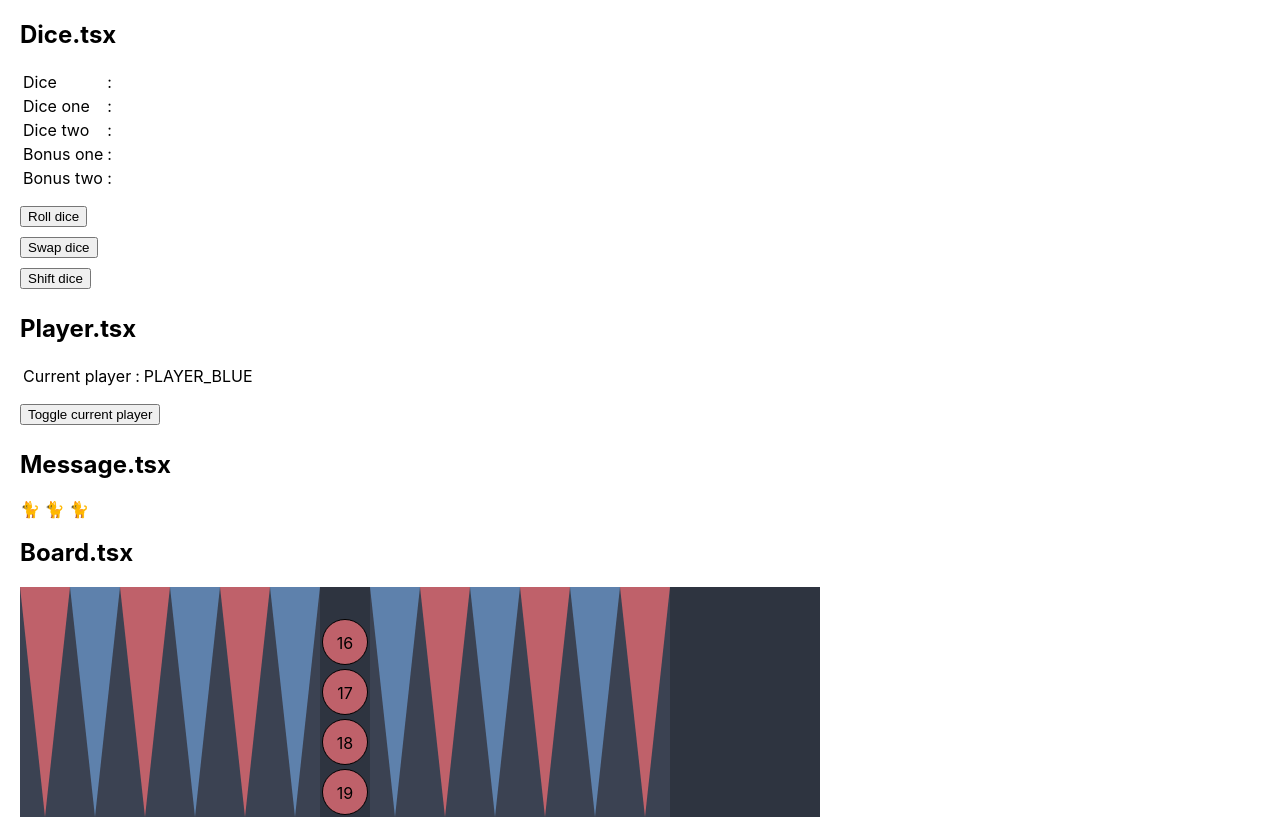
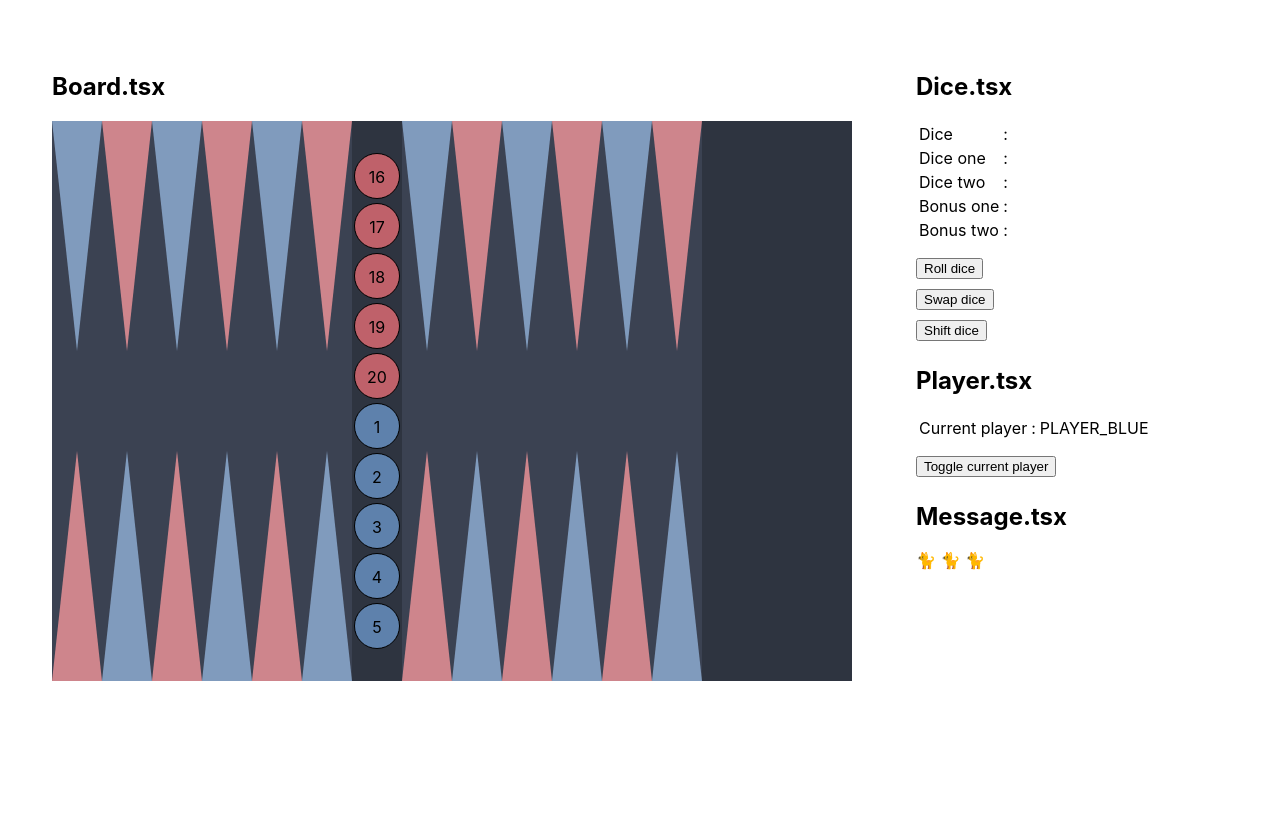
Before and after one commit to nielslange/react-backgammon, a React (Create React App) app: page / in a window 1280 px wide. Shown: the top 817 px of the page. Built offline with nearby package versions, Linux system fonts and the light colour scheme.

Commit message:
Refactor code

```diff
--- a/src/components/Checker.tsx
+++ b/src/components/Checker.tsx
@@ -18,6 +18,7 @@ import {
 	isTargetOccupiedByOtherPlayer,
 	willHitOpponent,
 	getTargetLane,
+	getHitCheckerId,
 } from '../data/selectors';
 
 interface CustomCheckerProps extends Omit< CheckerProps, 'lane' > {
@@ -98,6 +99,11 @@ const Checker = ( props: CustomCheckerProps ) => {
 			hasWaitingChecker( { checkers, currentPlayer } ) &&
 			willHitOpponent( { checkers, currentPlayer, lane, die } )
 		) {
+			const hitCheckerId = getHitCheckerId( {
+				checkers,
+				lane: tagetLane,
+			} );
+			newCheckers[ hitCheckerId - 1 ].lane = 0;
 			newCheckers[ id - 1 ].lane = tagetLane;
 			newDice.shift();
 			message.push(
@@ -105,8 +111,8 @@ const Checker = ( props: CustomCheckerProps ) => {
 			);
 
 			dispatch( moveChecker( { checkers: newCheckers } ) );
+			dispatch( setMessage( message ) );
 			dispatch( setDice( newDice ) );
-			dispatch( setMessage( message ) );
 
 			if ( ! newDice.length ) {
 				dispatch( toggleCurrentPlayer( { currentPlayer } ) );
@@ -122,8 +128,8 @@ const Checker = ( props: CustomCheckerProps ) => {
 			message.push( '✅ Move waiting checker to the game!' );
 
 			dispatch( moveChecker( { checkers: newCheckers } ) );
+			dispatch( setMessage( message ) );
 			dispatch( setDice( newDice ) );
-			dispatch( setMessage( message ) );
 
 			if ( ! newDice.length ) {
 				dispatch( toggleCurrentPlayer( { currentPlayer } ) );
@@ -146,12 +152,38 @@ const Checker = ( props: CustomCheckerProps ) => {
 		}
 
 		if ( willHitOpponent( { checkers, currentPlayer, lane, die } ) ) {
+			const hitCheckerId = getHitCheckerId( {
+				checkers,
+				lane: tagetLane,
+			} );
+			newCheckers[ hitCheckerId - 1 ].lane = 0;
+			newCheckers[ id - 1 ].lane = tagetLane;
+			newDice.shift();
 			message.push( "✅ Move checker and hit your opponent's checker!" );
-			return dispatch( setMessage( message ) );
+			dispatch( moveChecker( { checkers: newCheckers } ) );
+			dispatch( setMessage( message ) );
+			dispatch( setDice( newDice ) );
+
+			if ( ! newDice.length ) {
+				dispatch( toggleCurrentPlayer( { currentPlayer } ) );
+				dispatch( rollDice() );
+			}
+
+			return;
 		}
 
-		message.push( '✅ Your turn!' );
+		newCheckers[ id - 1 ].lane = tagetLane;
+		newDice.shift();
+		message.push( '✅ Move checker!' );
+
+		dispatch( moveChecker( { checkers: newCheckers } ) );
 		dispatch( setMessage( message ) );
+		dispatch( setDice( newDice ) );
+
+		if ( ! newDice.length ) {
+			dispatch( toggleCurrentPlayer( { currentPlayer } ) );
+			dispatch( rollDice() );
+		}
 	};
 
 	return (
--- a/src/components/Game.tsx
+++ b/src/components/Game.tsx
@@ -7,12 +7,18 @@ import Message from './Message';
 
 const Game = () => {
 	return (
-		<Provider store={ store }>
-			<Dice />
-			<Players />
-			<Message />
-			<Board />
-		</Provider>
+		<div className="game">
+			<Provider store={ store }>
+				<div>
+					<Board />
+				</div>
+				<div>
+					<Dice />
+					<Players />
+					<Message />
+				</div>
+			</Provider>
+		</div>
 	);
 };
 
--- a/src/components/Players.tsx
+++ b/src/components/Players.tsx
@@ -1,9 +1,14 @@
 import { useSelector, useDispatch } from 'react-redux';
-import { toggleCurrentPlayer } from '../data/actions';
+import { toggleCurrentPlayer, rollDice } from '../data/actions';
 
 const Players = () => {
 	const dispatch = useDispatch();
 	const currentPlayer = useSelector( ( state: any ) => state.currentPlayer );
+
+	const handleToggleCurrentPlayer = () => {
+		dispatch( toggleCurrentPlayer( { currentPlayer } ) );
+		dispatch( rollDice() );
+	};
 
 	return (
 		<div>
@@ -19,7 +24,9 @@ const Players = () => {
 				</tbody>
 			</table>
 
-			<button onClick={ () => dispatch( toggleCurrentPlayer( { currentPlayer } ) ) }>Toggle current player</button>
+			<button onClick={ handleToggleCurrentPlayer }>
+				Toggle current player
+			</button>
 		</div>
 	);
 };
--- a/src/data/selectors.ts
+++ b/src/data/selectors.ts
@@ -5,23 +5,59 @@ interface CheckerType {
 	lane: number;
 }
 
-export const getTargetLane = ( { currentPlayer, die, lane }: { currentPlayer: string; die: number; lane: number } ) => {
-	return currentPlayer === 'PLAYER_BLUE' ? lane + die : lane - die;
+export const getTargetLane = ( {
+	currentPlayer,
+	die,
+	lane,
+}: {
+	currentPlayer: string;
+	die: number;
+	lane: number;
+} ) => {
+	return currentPlayer === 'PLAYER_BLUE'
+		? lane + die
+		: lane === 0
+		? 25 - die
+		: lane - die;
 };
 
-const currentPlayerCheckerCount = ( { checkers, currentPlayer, die, lane }: CheckerType ) => {
+export const getHitCheckerId = ( {
+	checkers,
+	lane,
+}: {
+	checkers: any;
+	lane: number;
+} ) => {
+	return checkers.filter( ( checker: any ) => checker.lane === lane )[ 0 ].id;
+};
+
+const currentPlayerCheckerCount = ( {
+	checkers,
+	currentPlayer,
+	die,
+	lane,
+}: CheckerType ) => {
 	const targetLane = getTargetLane( { currentPlayer, lane, die } );
 	const count = checkers.reduce( ( acc: number, checker: any ) => {
-		return checker.lane === targetLane && checker.player === currentPlayer ? acc + 1 : acc;
+		return checker.lane === targetLane && checker.player === currentPlayer
+			? acc + 1
+			: acc;
 	}, 0 );
 
 	return count;
 };
 
-const otherPlayerCheckerCount = ( { checkers, currentPlayer, die, lane }: CheckerType ) => {
+const otherPlayerCheckerCount = ( {
+	checkers,
+	currentPlayer,
+	die,
+	lane,
+}: CheckerType ) => {
 	const targetLane = getTargetLane( { currentPlayer, lane, die } );
 	const count = checkers.reduce( ( acc: number, checker: any ) => {
-		return checker.lane === targetLane && checker.player !== currentPlayer ? acc + 1 : acc;
+		return checker.lane === targetLane && checker.player !== currentPlayer
+			? acc + 1
+			: acc;
 	}, 0 );
 
 	return count;
@@ -31,12 +67,27 @@ export const hasDiceBeenRolled = ( dice: number[] ) => {
 	return dice.length;
 };
 
-export const isCurrentPlayer = ( { player, currentPlayer }: { player: string; currentPlayer: string } ) => {
+export const isCurrentPlayer = ( {
+	player,
+	currentPlayer,
+}: {
+	player: string;
+	currentPlayer: string;
+} ) => {
 	return player === currentPlayer;
 };
 
-export const hasWaitingChecker = ( { checkers, currentPlayer }: { checkers: any; currentPlayer: string } ) => {
-	return checkers.some( ( checker: any ) => checker.lane === 0 && checker.player === currentPlayer );
+export const hasWaitingChecker = ( {
+	checkers,
+	currentPlayer,
+}: {
+	checkers: any;
+	currentPlayer: string;
+} ) => {
+	return checkers.some(
+		( checker: any ) =>
+			checker.lane === 0 && checker.player === currentPlayer
+	);
 };
 
 export const isFinishedChecker = ( lane: number ) => {
@@ -47,14 +98,36 @@ export const isActiveChecker = ( lane: number ) => {
 	return lane > 0 && lane < 25;
 };
 
-export const isTargetOccupiedByCurrentPlayer = ( { checkers, currentPlayer, die, lane }: CheckerType ) => {
-	return currentPlayerCheckerCount( { checkers, currentPlayer, die, lane } ) === 5;
+export const isTargetOccupiedByCurrentPlayer = ( {
+	checkers,
+	currentPlayer,
+	die,
+	lane,
+}: CheckerType ) => {
+	return (
+		currentPlayerCheckerCount( { checkers, currentPlayer, die, lane } ) ===
+		5
+	);
 };
 
-export const isTargetOccupiedByOtherPlayer = ( { checkers, currentPlayer, die, lane }: CheckerType ) => {
-	return otherPlayerCheckerCount( { checkers, currentPlayer, die, lane } ) >= 2;
+export const isTargetOccupiedByOtherPlayer = ( {
+	checkers,
+	currentPlayer,
+	die,
+	lane,
+}: CheckerType ) => {
+	return (
+		otherPlayerCheckerCount( { checkers, currentPlayer, die, lane } ) >= 2
+	);
 };
 
-export const willHitOpponent = ( { checkers, currentPlayer, die, lane }: CheckerType ) => {
-	return otherPlayerCheckerCount( { checkers, currentPlayer, die, lane } ) === 1;
+export const willHitOpponent = ( {
+	checkers,
+	currentPlayer,
+	die,
+	lane,
+}: CheckerType ) => {
+	return (
+		otherPlayerCheckerCount( { checkers, currentPlayer, die, lane } ) === 1
+	);
 };
--- a/src/index.scss
+++ b/src/index.scss
@@ -1,7 +1,8 @@
 body {
 	margin: 20px;
-	font-family: -apple-system, BlinkMacSystemFont, "Segoe UI", "Roboto", "Oxygen", "Ubuntu", "Cantarell", "Fira Sans",
-		"Droid Sans", "Helvetica Neue", sans-serif;
+	font-family: -apple-system, BlinkMacSystemFont, "Segoe UI", "Roboto",
+		"Oxygen", "Ubuntu", "Cantarell", "Fira Sans", "Droid Sans",
+		"Helvetica Neue", sans-serif;
 	-webkit-font-smoothing: antialiased;
 	-moz-osx-font-smoothing: grayscale;
 }
@@ -14,6 +15,15 @@ table {
 	margin-bottom: 10px;
 }
 
+.game {
+	display: flex;
+
+	& > div {
+		margin: 2em;
+		// border: 1px solid;
+	}
+}
+
 .board {
 	display: inline-block;
 	flex-direction: column;
@@ -23,16 +33,26 @@ table {
 	.board-top {
 		.lane {
 			justify-content: flex-start;
-			&:nth-child(even) {
+			&:nth-child(1),
+			&:nth-child(3),
+			&:nth-child(5),
+			&:nth-child(8),
+			&:nth-child(10),
+			&:nth-child(12) {
 				&:before {
-					border-top: 230px solid #5e81ac;
+					border-top: 230px solid lighten(#5e81ac, 10%);
 					border-right: 25px solid transparent;
 					border-left: 25px solid transparent;
 				}
 			}
-			&:nth-child(odd) {
+			&:nth-child(2),
+			&:nth-child(4),
+			&:nth-child(6),
+			&:nth-child(9),
+			&:nth-child(11),
+			&:nth-child(13) {
 				&:before {
-					border-top: 230px solid #bf616a;
+					border-top: 230px solid lighten(#bf616a, 10%);
 					border-right: 25px solid transparent;
 					border-left: 25px solid transparent;
 				}
@@ -58,18 +78,28 @@ table {
 	.board-bottom {
 		.lane {
 			justify-content: flex-end;
-			&:nth-child(even) {
+			&:nth-child(1),
+			&:nth-child(3),
+			&:nth-child(5),
+			&:nth-child(8),
+			&:nth-child(10),
+			&:nth-child(12) {
 				&:before {
 					border-top: 50px solid transparent;
-					border-bottom: 230px solid #bf616a;
+					border-bottom: 230px solid lighten(#bf616a, 10%);
 					border-right: 25px solid transparent;
 					border-left: 25px solid transparent;
 				}
 			}
-			&:nth-child(odd) {
+			&:nth-child(2),
+			&:nth-child(4),
+			&:nth-child(6),
+			&:nth-child(9),
+			&:nth-child(11),
+			&:nth-child(13) {
 				&:before {
 					border-top: 50px solid transparent;
-					border-bottom: 230px solid #5e81ac;
+					border-bottom: 230px solid lighten(#5e81ac, 10%);
 					border-right: 25px solid transparent;
 					border-left: 25px solid transparent;
 				}
```
